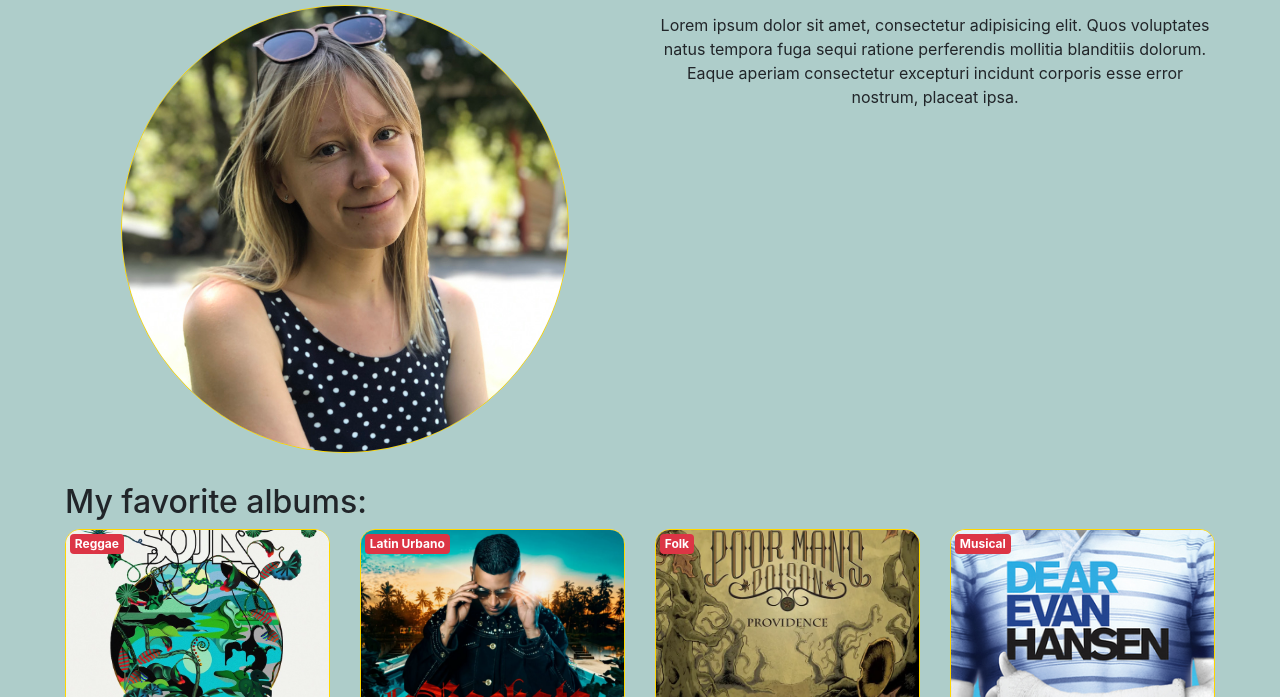
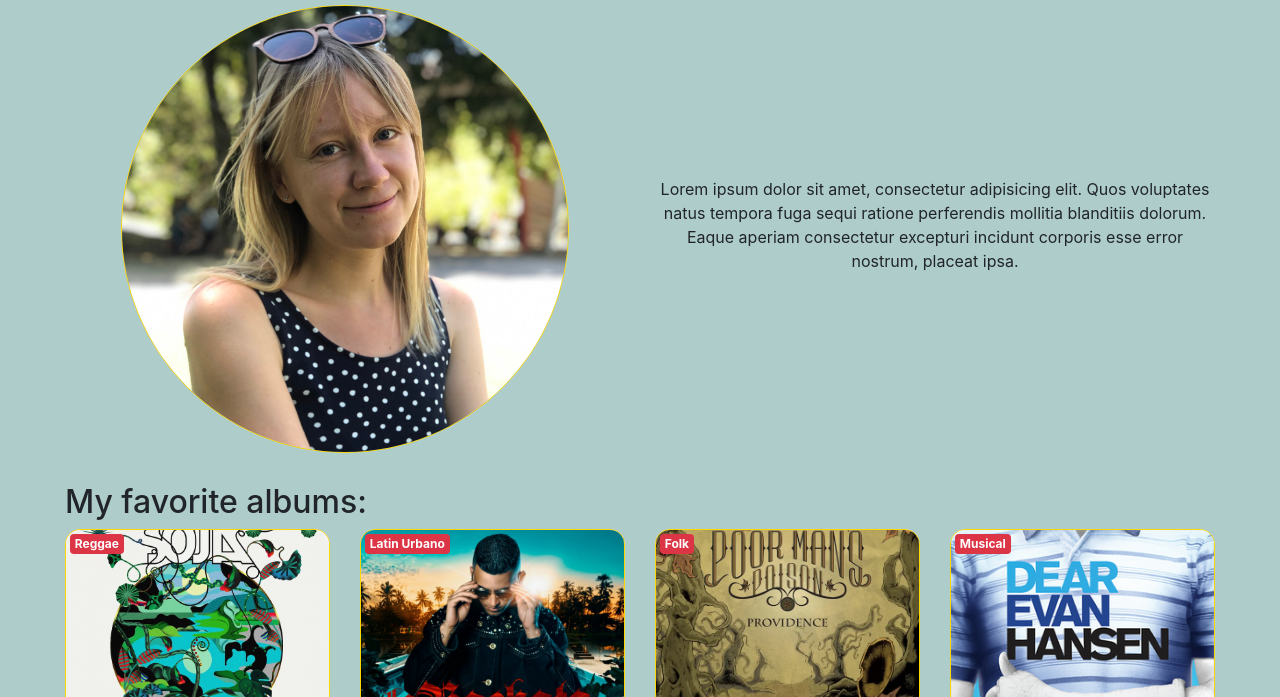
Before and after one commit to Eleni-Ke/U2-D6, a plain HTML site: page index.html in a window 1280 px wide. Shown: the part 403-1100 px from the top of the page. Drawn offline with nearby package versions, Linux system fonts and the light colour scheme.

Commit message:
about me text centered

```diff
--- a/index.html
+++ b/index.html
@@ -41,7 +41,7 @@
         <div class="content">
             <section class="container-fluid" id="aboutMe">
                 <h2>About me:</h2>
-                <div class="aboutMeContainer row row-cols-1 row-cols-sm-2 text-center">
+                <div class="aboutMeContainer row row-cols-1 row-cols-sm-2 text-center align-items-center">
                     <div class="col aboutMeImg"><img src="/img/CCB375BC-BA4F-41D6-A99D-338C395E4DD1_1_105_c.jpeg" alt=""></div>
                     <p class="col mt-2">Lorem ipsum dolor sit amet, consectetur adipisicing elit. Quos voluptates natus tempora fuga sequi ratione perferendis mollitia blanditiis dolorum. Eaque aperiam consectetur excepturi incidunt corporis esse error nostrum, placeat ipsa. </p>
                 </div>
```
